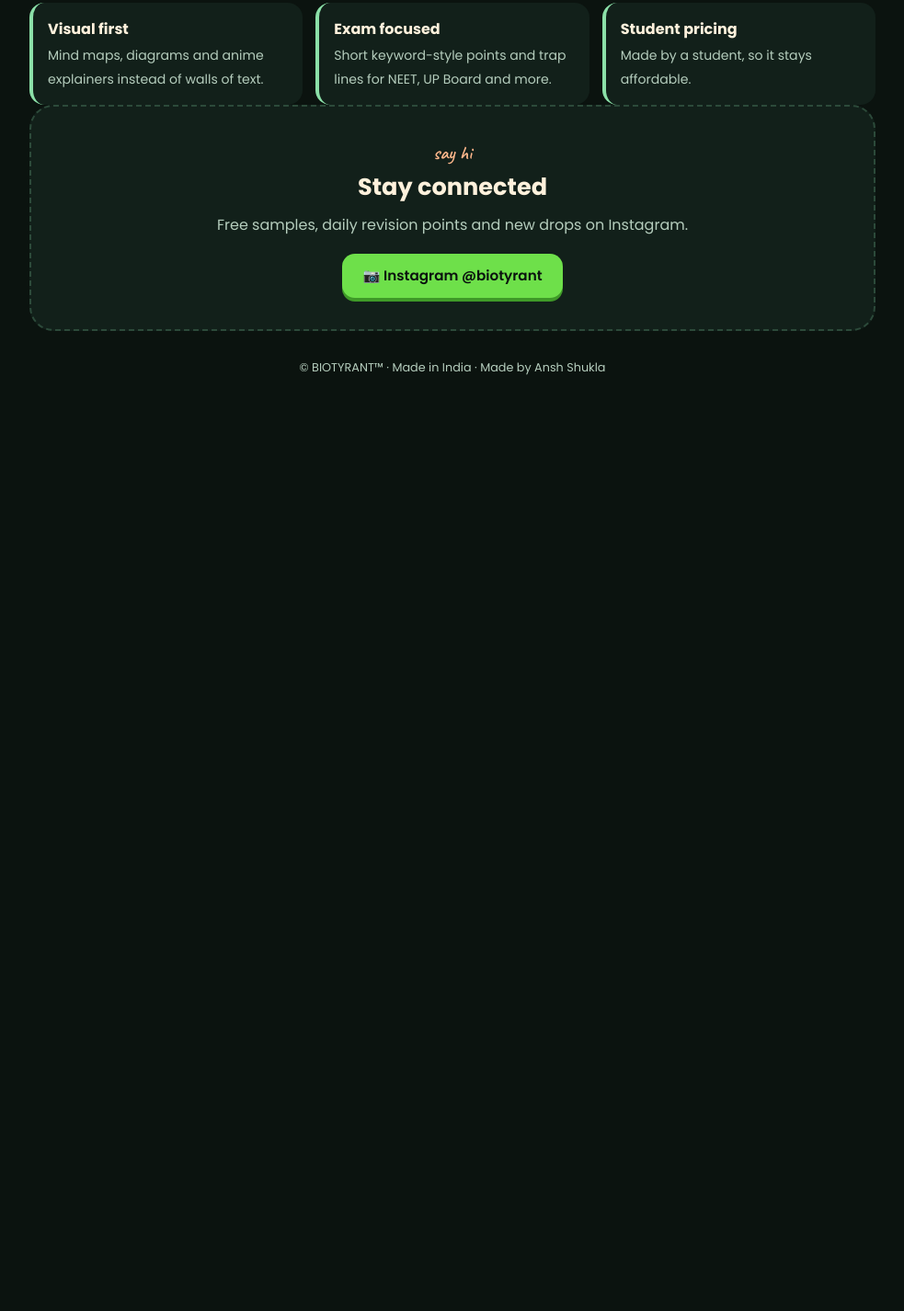
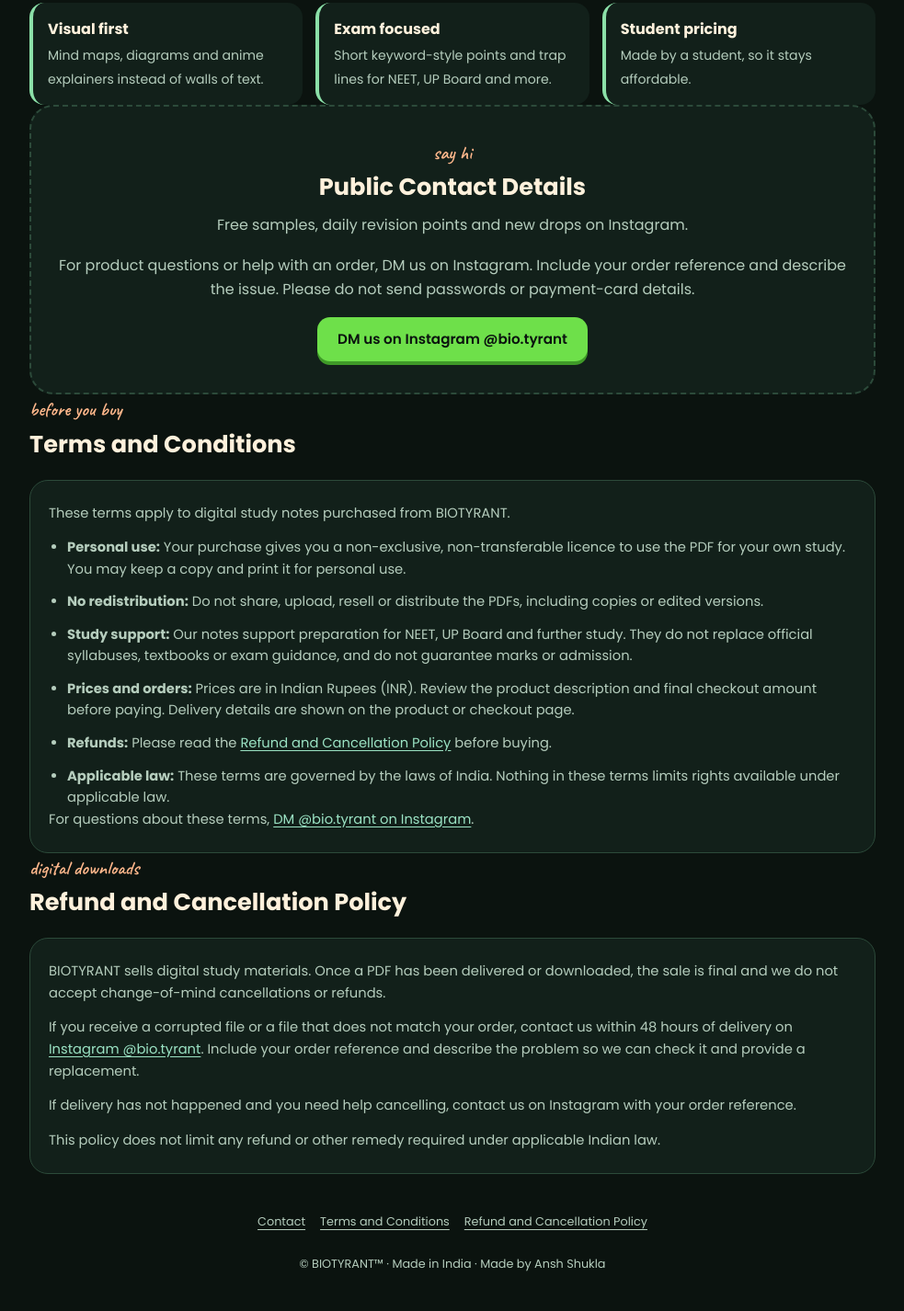
Before and after one commit to iamansh98/BIOTYRANT, a plain HTML site: page index.html in a window 1280 px wide. Shown: the part 1769-3195 px from the top of the page at 92% size, without its empty margins (148-1131 px from the left). Before the commit the page ends 2220 px from the top, so only its background shows below. Drawn offline with Linux system fonts and the light colour scheme.

Commit message:
Add files via upload

```diff
--- a/index.html
+++ b/index.html
@@ -67,6 +67,16 @@
 footer{text-align:center;padding:30px 20px 40px;color:var(--muted);font-size:.8rem}
 @media(min-width:760px){.hero{grid-template-columns:1.1fr 1fr;align-items:center}.grid{grid-template-columns:1fr 1fr}.why{grid-template-columns:repeat(3,1fr)}}
 @media(max-width:420px){nav ul{gap:10px;font-size:.78rem}}
+/* Policy sections and footer navigation */
+#contact,#terms,#refund{scroll-margin-top:76px}
+.policy{background:var(--bg2);border:1px solid #2c4a3a;border-radius:20px;padding:24px 20px;margin-top:18px}
+.policy p,.policy li{color:var(--muted);font-size:.92rem}
+.policy p+p{margin-top:14px}
+.policy ul{padding-left:20px;margin-top:14px}
+.policy li+li{margin-top:12px}
+.policy a{color:var(--mint);text-decoration:underline;text-underline-offset:3px}
+.footer-links{display:flex;justify-content:center;flex-wrap:wrap;gap:4px 16px;margin-bottom:14px}
+.footer-links a{display:inline-flex;align-items:center;min-height:44px;text-decoration:underline;text-underline-offset:4px}
 </style>
 </head>
 <body>
@@ -142,7 +152,7 @@
 <h3>More ROOT notes coming</h3>
 <p>More ROOT MAPs, anime explainers and notes for more subjects. Follow on Instagram so you don't miss a drop.</p>
 <div class="row"><span class="price">&nbsp;</span><!-- SWAP INSTAGRAM LINK -->
-<a class="btn g" href="https://instagram.com/YOUR-INSTAGRAM-HANDLE" target="_blank" rel="noopener">Get notified</a></div></div>
+<a class="btn g" href="https://www.instagram.com/bio.tyrant" target="_blank" rel="noopener">Get notified</a></div></div>
 </div>
 <p style="color:var(--muted);font-size:.8rem;margin-top:14px">&#128241; Pay by UPI on Instamojo. Your PDF is delivered automatically after payment.</p>
 </section>
@@ -158,13 +168,42 @@
 
 <section class="wrap" id="contact">
 <div class="contact">
-<h2><small>say hi</small>Stay connected</h2>
+<h2><small>say hi</small>Public Contact Details</h2>
 <p>Free samples, daily revision points and new drops on Instagram.</p>
+<p>For product questions or help with an order, DM us on Instagram. Include your order reference and describe the issue. Please do not send passwords or payment-card details.</p>
 <!-- SWAP INSTAGRAM LINK: put your real handle URL here -->
-<a class="btn p" href="https://instagram.com/YOUR-INSTAGRAM-HANDLE" target="_blank" rel="noopener">&#128247; Instagram @biotyrant</a>
+<a class="btn p" href="https://www.instagram.com/bio.tyrant" target="_blank" rel="noopener">DM us on Instagram @bio.tyrant</a>
 </div>
 </section>
 
-<footer>&copy; BIOTYRANT&trade; &middot; Made in India &middot; Made by Ansh Shukla</footer>
+<section class="wrap" id="terms" aria-labelledby="terms-heading">
+<h2 id="terms-heading"><small>before you buy</small>Terms and Conditions</h2>
+<div class="policy">
+<p>These terms apply to digital study notes purchased from BIOTYRANT.</p>
+<ul>
+<li><strong>Personal use:</strong> Your purchase gives you a non-exclusive, non-transferable licence to use the PDF for your own study. You may keep a copy and print it for personal use.</li>
+<li><strong>No redistribution:</strong> Do not share, upload, resell or distribute the PDFs, including copies or edited versions.</li>
+<li><strong>Study support:</strong> Our notes support preparation for NEET, UP Board and further study. They do not replace official syllabuses, textbooks or exam guidance, and do not guarantee marks or admission.</li>
+<li><strong>Prices and orders:</strong> Prices are in Indian Rupees (INR). Review the product description and final checkout amount before paying. Delivery details are shown on the product or checkout page.</li>
+<li><strong>Refunds:</strong> Please read the <a href="#refund">Refund and Cancellation Policy</a> before buying.</li>
+<li><strong>Applicable law:</strong> These terms are governed by the laws of India. Nothing in these terms limits rights available under applicable law.</li>
+</ul>
+<p>For questions about these terms, <a href="https://www.instagram.com/bio.tyrant" target="_blank" rel="noopener">DM @bio.tyrant on Instagram</a>.</p>
+</div>
+</section>
+
+<section class="wrap" id="refund" aria-labelledby="refund-heading">
+<h2 id="refund-heading"><small>digital downloads</small>Refund and Cancellation Policy</h2>
+<div class="policy">
+<p>BIOTYRANT sells digital study materials. Once a PDF has been delivered or downloaded, the sale is final and we do not accept change-of-mind cancellations or refunds.</p>
+<p>If you receive a corrupted file or a file that does not match your order, contact us within 48 hours of delivery on <a href="https://www.instagram.com/bio.tyrant" target="_blank" rel="noopener">Instagram @bio.tyrant</a>. Include your order reference and describe the problem so we can check it and provide a replacement.</p>
+<p>If delivery has not happened and you need help cancelling, contact us on Instagram with your order reference.</p>
+<p>This policy does not limit any refund or other remedy required under applicable Indian law.</p>
+</div>
+</section>
+
+<footer>
+<div class="footer-links" aria-label="Store policies"><a href="#contact">Contact</a><a href="#terms">Terms and Conditions</a><a href="#refund">Refund and Cancellation Policy</a></div>
+&copy; BIOTYRANT&trade; &middot; Made in India &middot; Made by Ansh Shukla</footer>
 </body>
 </html>
```
